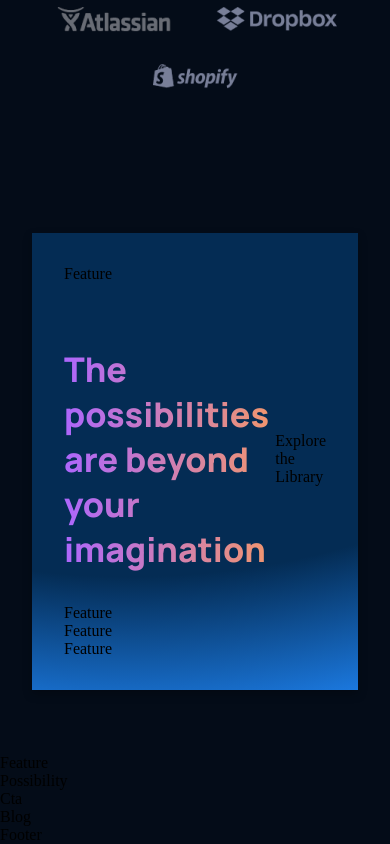
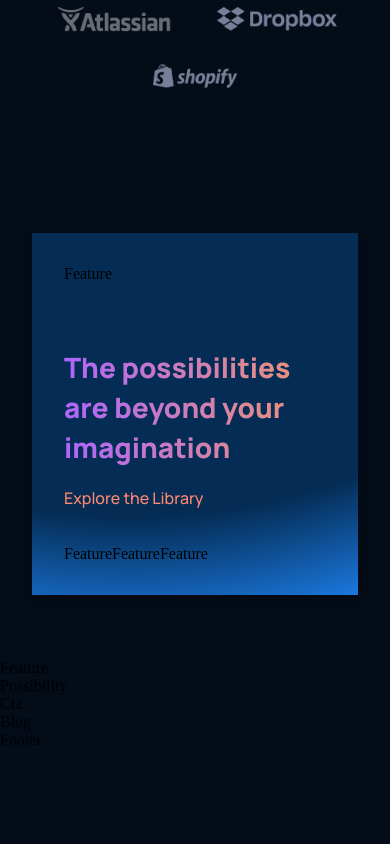
Before and after one commit to gusgraujo/GPT3-Site, a React (Create React App) app: page / in a window 390 px wide. Shown: the part 1194-2038 px from the top of the page. After the commit the page ends 1943 px from the top, so only its background shows below. Built offline with nearby package versions, Linux system fonts and the light colour scheme.

Commit message:
feature: Implement whatgpt3 layout

```diff
--- a/src/containers/whatGPT3/whatgpt3.css
+++ b/src/containers/whatGPT3/whatgpt3.css
@@ -55,3 +55,61 @@
     font-family: var(--font-family);
     max-width: 510px;
 }
+
+.gpt3__whatgpt3-heading p {
+    font-family: var(--font-family);
+    font-weight: 500;
+    font-size: 16px;
+    line-height: 30px;
+    color: var(--color-subtext);
+    cursor: pointer;
+}
+
+.gpt3__whatgpt3-container{
+    display: flex;
+    flex-wrap: wrap;
+    flex-direction: row;
+
+    margin-top: 2rem;
+
+}
+
+
+
+
+@media screen and (max-width: 850px) {
+    .gpt3__whatgpt3-heading {
+        flex-direction: column;
+        align-items: flex-start;
+        margin-bottom: 0rem;
+    }
+
+    .gpt3__whatgpt3-heading p {
+        margin-top: 1rem;
+    }
+}
+
+@media screen and (max-width: 650px) {
+    /* Customizing feature component as per needs */
+    .gpt3__whatgpt3-feature .gpt3__features-container__feature {
+        flex-direction: column;
+    }
+
+    /* Customizing feature component as per needs */
+    .gpt3__whatgpt3-feature .gpt3__features-container_feature-text {
+        margin-top: 0.5rem;
+    }
+
+    .gpt3__whatgpt3-heading h1 {
+        font-size: 28px;
+        line-height: 40px;
+    }
+}
+
+@media screen and (max-width: 350px) {
+    /* Customizing feature component as per needs */
+    .gpt3__whatgpt3-container .gpt3__features-container__feature {
+        margin: 1rem 0;
+        min-width: 100%;
+    }
+}
```
